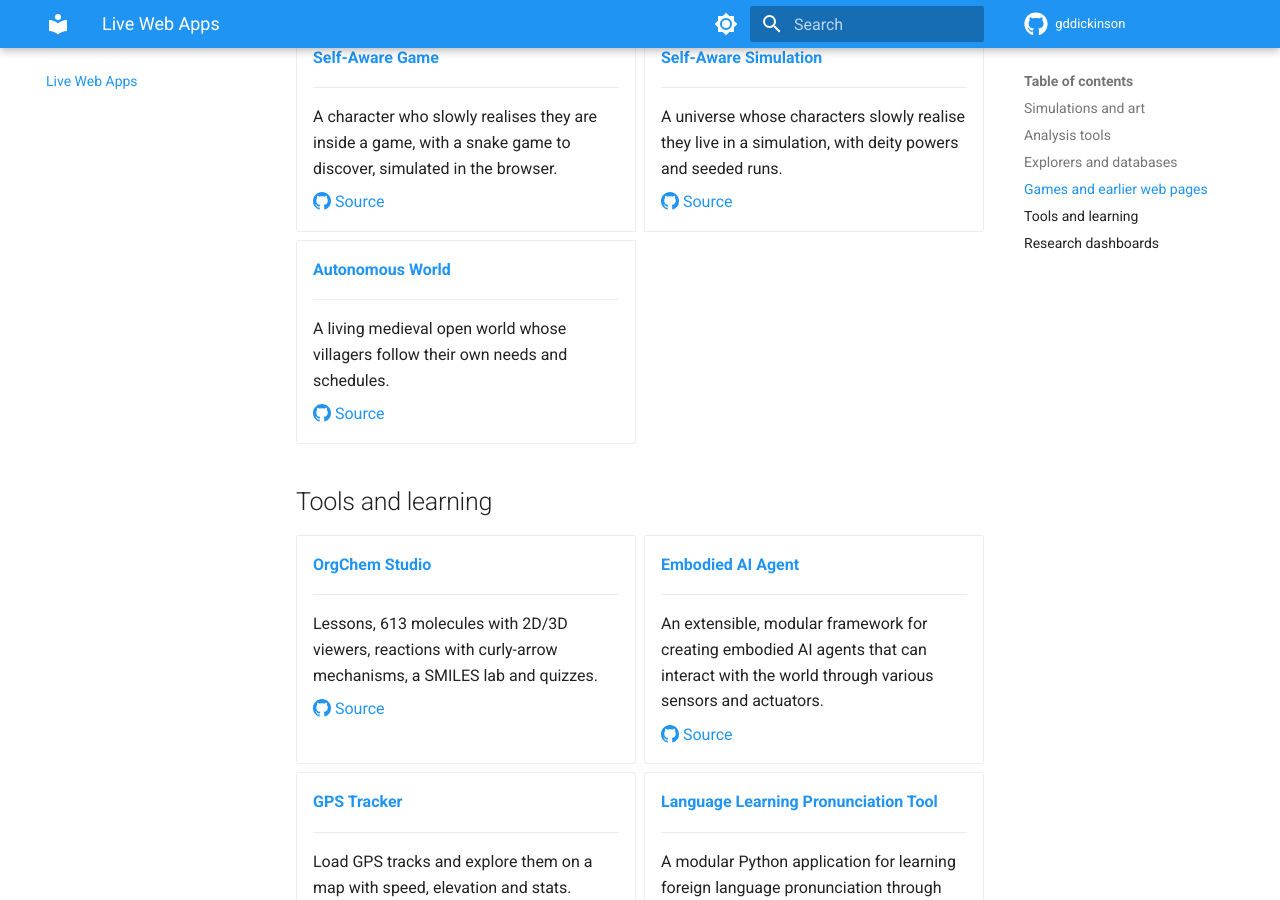
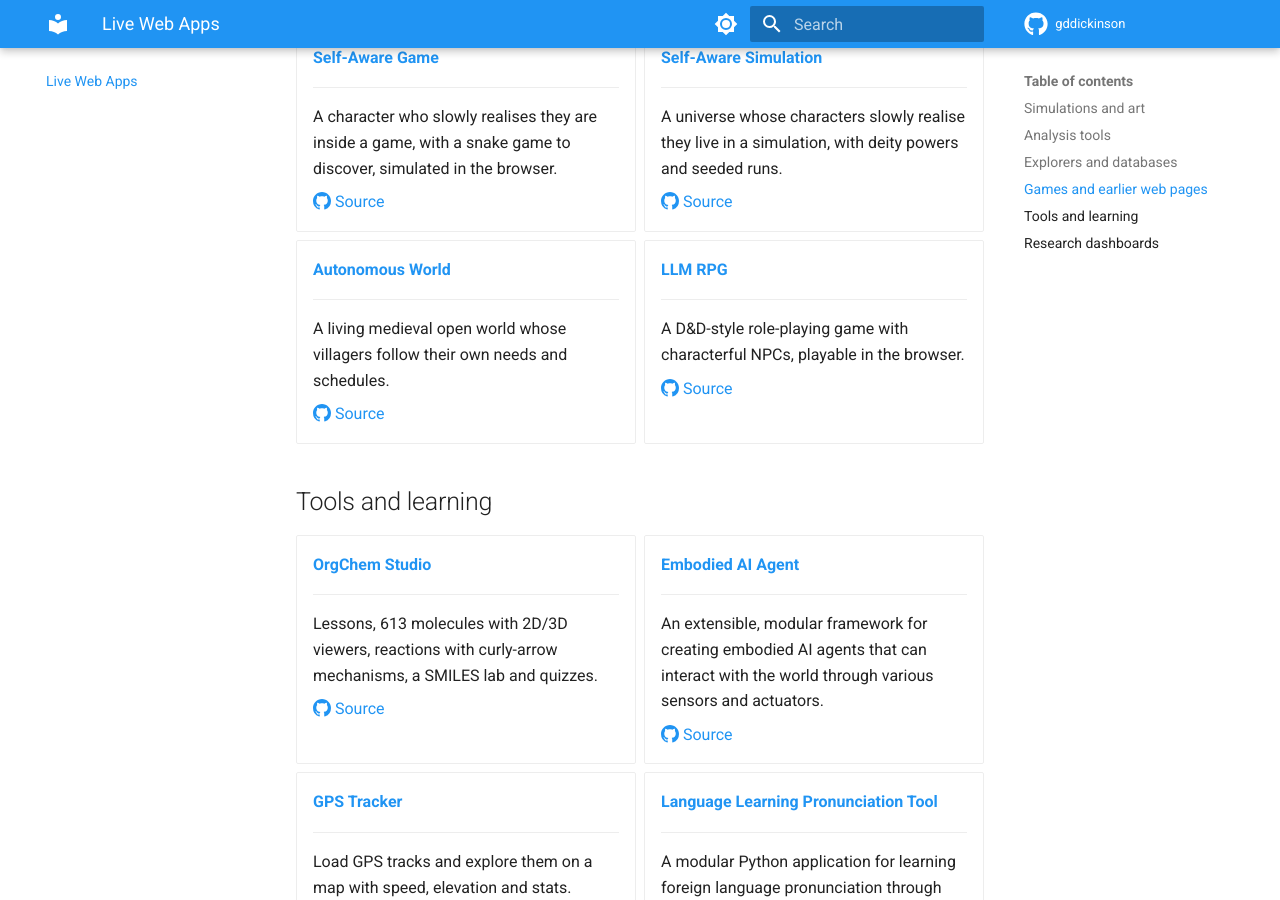
Before and after one commit to gddickinson/gddickinson.github.io, an MkDocs documentation site: the page built from docs/web-apps.md, in a window 1280 px wide and 900 px high, scrolled down 11686 px. Built offline with MkDocs 1.6.1 and Material for MkDocs 9.7.7, drawn with Linux system fonts in a browser that asks for light colours.

Commit message:
Web apps gallery: add ParticleTracker, building-gen, ca_signature_analyzer, calcium_channel_analyzer, calcium_channel_genes, calcium_phylogenomics, cell_curvature_analyzer, cell_edge_analysis_individual_scripts, cell_membrane_dynamics, cellscope_analysis, flika_plugins, ion_channel_genes, ip3r-simulator, ip3r_genes, naadp_binder_genes, naadpr_genes, organic_spacecraft, particle_analysis, pathak_lab, piezo1_decode_magik, textview, thunderstorm_python, web_microview, cellscope, FaceForge, llm_RPG, autonomous_world
Co-Authored-By: Claude Opus 5.5 <noreply@anthropic.com>

```diff
--- a/docs/web-apps.md
+++ b/docs/web-apps.md
@@ -816,6 +816,14 @@ Projects you can use straight from the browser. Each one also runs as a local we
 
     [:octicons-mark-github-16: Source](https://github.com/gddickinson/autonomous_world)
 
+-   **[LLM RPG](https://gddickinson.github.io/llm_RPG/)**
+
+    ---
+
+    A D&D-style role-playing game with characterful NPCs, playable in the browser.
+
+    [:octicons-mark-github-16: Source](https://github.com/gddickinson/llm_RPG)
+
 </div>
 
 ## Tools and learning
```
